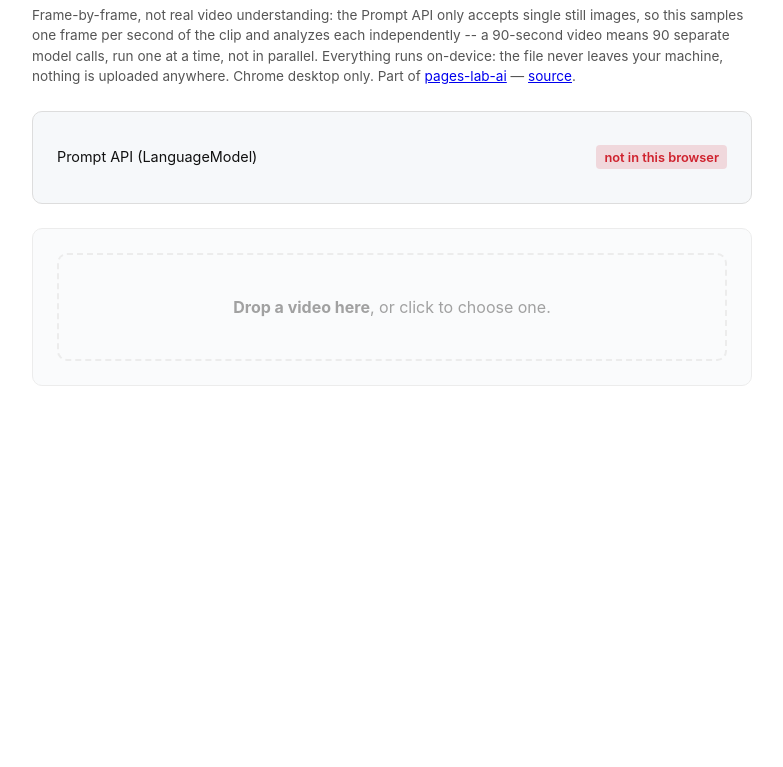
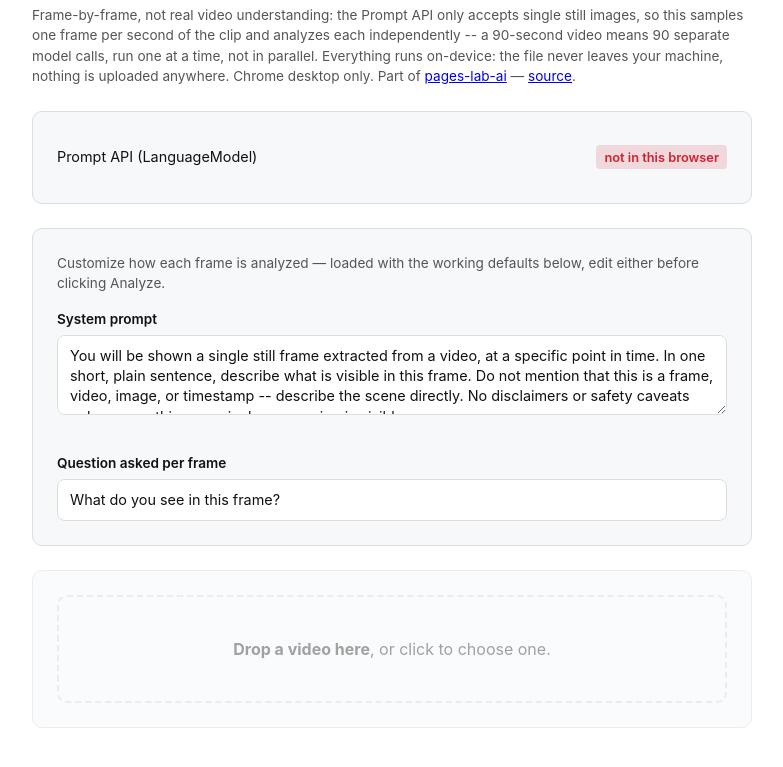
Before and after one commit to nlade-core/pages-lab-ai, a plain HTML site: page video-nano/index.html in a window 1280 px wide. Shown: the part 143-910 px from the top of the page, without its empty margins (248-1031 px from the left). Before the commit the page ends 800 px from the top, so only its background shows below. Drawn offline with Linux system fonts and the light colour scheme.

Commit message:
video-nano: make the system prompt and per-frame question editable
Both fields are pre-filled with the working defaults and read fresh
at describe-time -- cheap to add since each frame already gets its
own stateless session, so there's no accumulated state to reconcile
when the prompt changes mid-run. An emptied field falls back to the
real default instead of sending a blank prompt to the model.

Co-Authored-By: Claude Sonnet 5 <noreply@anthropic.com>

```diff
--- a/video-nano/index.html
+++ b/video-nano/index.html
@@ -112,6 +112,23 @@
 
   .note { color: var(--muted); font-size: 0.85rem; margin-bottom: 0.75rem; min-height: 1.2em; }
 
+  label { display: block; font-size: 0.85rem; font-weight: 600; margin-bottom: 0.35rem; }
+  textarea, input[type="text"] {
+    width: 100%;
+    background: var(--bg);
+    color: var(--fg);
+    border: 1px solid var(--border);
+    border-radius: 8px;
+    padding: 0.6rem 0.75rem;
+    font-size: 0.9rem;
+    line-height: 1.4;
+    resize: vertical;
+  }
+  textarea { min-height: 80px; margin-bottom: 1rem; }
+  input[type="text"] { margin-bottom: 0; }
+  .field { margin-bottom: 1rem; }
+  .field:last-child { margin-bottom: 0; }
+
   #transcript { margin-top: 1rem; }
   .transcript-row { display: flex; gap: 0.75rem; padding: 0.5rem 0; border-bottom: 1px solid var(--border); font-size: 0.92rem; }
   .transcript-row:last-child { border-bottom: none; }
@@ -137,6 +154,19 @@
       <div class="cap-row">
         <span>Prompt API (LanguageModel)</span>
         <span class="cap-status" id="cap-status">checking…</span>
+      </div>
+    </div>
+
+    <div class="panel" id="prompt-panel">
+      <p class="subnote" style="margin-bottom:1rem;">Customize how each frame is analyzed — loaded with the
+        working defaults below, edit either before clicking Analyze.</p>
+      <div class="field">
+        <label for="system-prompt-input">System prompt</label>
+        <textarea id="system-prompt-input"></textarea>
+      </div>
+      <div class="field">
+        <label for="question-input">Question asked per frame</label>
+        <input type="text" id="question-input">
       </div>
     </div>
 
@@ -171,6 +201,8 @@
     const resetBtn = document.getElementById('reset-btn');
     const statusNote = document.getElementById('status-note');
     const transcriptEl = document.getElementById('transcript');
+    const systemPromptInput = document.getElementById('system-prompt-input');
+    const questionInput = document.getElementById('question-input');
 
     function withTimeout(promise, ms) {
       return Promise.race([
@@ -206,10 +238,14 @@
       }
     });
 
-    const SYSTEM_PROMPT = 'You will be shown a single still frame extracted from a video, at a ' +
+    const DEFAULT_SYSTEM_PROMPT = 'You will be shown a single still frame extracted from a video, at a ' +
       'specific point in time. In one short, plain sentence, describe what is visible in this frame. ' +
       'Do not mention that this is a frame, video, image, or timestamp -- describe the scene directly. ' +
       'No disclaimers or safety caveats unless something genuinely concerning is visible.';
+    const DEFAULT_QUESTION = 'What do you see in this frame?';
+
+    systemPromptInput.value = DEFAULT_SYSTEM_PROMPT;
+    questionInput.value = DEFAULT_QUESTION;
 
     const MAX_DIMENSION = 480;
     let objectUrl = null;
@@ -302,16 +338,18 @@
     // one growing conversation would eventually exceed Gemini Nano's ~9K token
     // context for anything longer than a short clip.
     async function describeFrame(blob) {
+      const systemPrompt = systemPromptInput.value.trim() || DEFAULT_SYSTEM_PROMPT;
+      const question = questionInput.value.trim() || DEFAULT_QUESTION;
       const session = await LanguageModel.create({
         expectedInputs: [{ type: 'image' }],
-        initialPrompts: [{ role: 'system', content: SYSTEM_PROMPT }],
+        initialPrompts: [{ role: 'system', content: systemPrompt }],
       });
       try {
         return await session.prompt([{
           role: 'user',
           content: [
             { type: 'image', value: blob },
-            { type: 'text', value: 'What do you see in this frame?' },
+            { type: 'text', value: question },
           ],
         }]);
       } finally {
```
Also changed, not shown: 1 other file.
